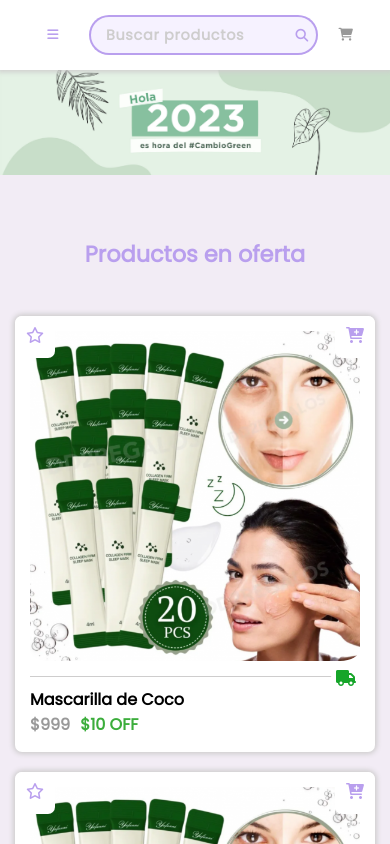
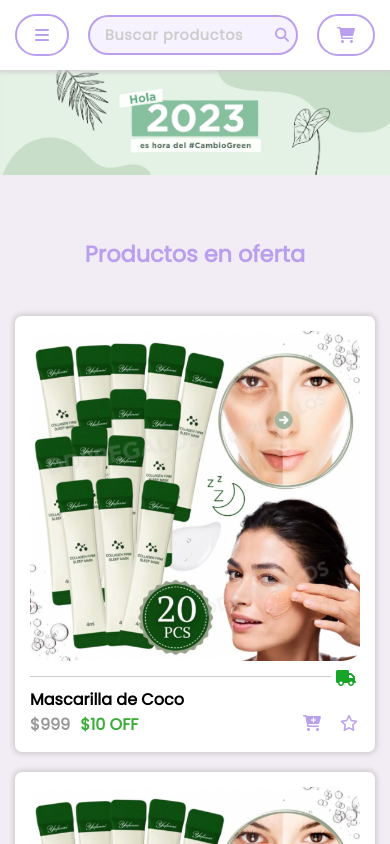
Before and after one commit to lorenzoSanchez97/ShowRoom, a React (Vite) app in the folder ShowRoom-FrontEnd/: page / in a window 390 px wide. Shown: the top 844 px of the page. Built offline with nearby package versions, Linux system fonts and the light colour scheme.

Commit message:
Ajusto responsive de header y home

```diff
--- a/ShowRoom-FrontEnd/src/components/Header/Header.jsx
+++ b/ShowRoom-FrontEnd/src/components/Header/Header.jsx
@@ -32,7 +32,7 @@ function Header({ setSideMenu }) {
                 </div>
                 <div>
                     <Link to="/cart"><button className="carrito" href="/cart"><i className="fa-solid fa-cart-shopping"></i></button></Link>
-                    <i className="fa-solid fa-cart-shopping responsive-carrito"></i>
+                    <button className="responsive-carrito-button"><i className="fa-solid fa-cart-shopping responsive-carrito"></i></button>
                 </div>
             </section>
             <nav className="nav-bar">
--- a/ShowRoom-FrontEnd/src/components/Header/header.css
+++ b/ShowRoom-FrontEnd/src/components/Header/header.css
@@ -7,10 +7,9 @@ header {
 }
 
 #logo {
-    position: absolute;
-    top: 2px;
-    left: 350px;
-    width: 100px;
+    position: relative;
+    top: 26px;
+    width: 90px;
 }
 
 .header-top-bar {
@@ -20,12 +19,7 @@ header {
     justify-content: center;
     gap: 5%;
     align-items: center;
-
-}
-
-.header-top-bar i {
-    font-size: .8rem;
-    color: var(--color3);
+    max-height: 70px;
 }
 
 .search-bar button i {
@@ -57,7 +51,6 @@ ul.nav-bar-list {
 .carrito {
     font-size: 0.9rem;
     text-decoration: none;
-    border: none;
     background: none;
     transition: all 100ms;
     color: var(--color3);
@@ -214,20 +207,21 @@ ul.nav-bar-list {
     color: var(--bordes);
 }
 
-.menu-hamburguesa {
+.menu-hamburguesa,
+.responsive-carrito-button {
     display: none;
+    background: none;
+    padding: 1px 8px;
+    border-radius: 25px;
+    border: 2px solid var(--violeta);
 }
 
-.menu-hamburguesa i {
+.menu-hamburguesa i,
+.responsive-carrito  {
     padding: 10px;
-    background-color: white;
+    font-size: 1rem;
     color: var(--violeta);
     border-radius: 7px;
-}
-
-.responsive-carrito {
-    display: none;
-    font-size: 1.2rem;
 }
 
 @keyframes list-animation {
@@ -246,9 +240,9 @@ ul.nav-bar-list {
     }
 }
 
-@media (width < 950px) {
-    .search-bar {
-        width: 30%;
+@media (width < 1025px) {
+    #logo {
+        width: 75px;
     }
 }
 
@@ -258,16 +252,16 @@ ul.nav-bar-list {
     .carrito {
         font-size: 0.9rem;
     }
+}
 
-    .search-bar {
-        width: 26%;
+@media (width < 845px) {
+
+    .logo-container {
+        display: none;
     }
 }
 
 @media (width < 769px) {
-    #logo {
-        width: 90px;
-    }
 
     .user-session-buttons {
         display: none;
@@ -277,7 +271,8 @@ ul.nav-bar-list {
         display: none;
     }
 
-    .menu-hamburguesa {
+    .menu-hamburguesa,
+    .responsive-carrito-button {
         display: block;
     }
 
@@ -296,10 +291,6 @@ ul.nav-bar-list {
 }
 
 @media (width < 505px) {
-    .logo-container {
-        display: none;
-    }
-
     .search-bar {
         width: 65%;
     }
--- a/ShowRoom-FrontEnd/src/components/Product/Product.jsx
+++ b/ShowRoom-FrontEnd/src/components/Product/Product.jsx
@@ -4,91 +4,107 @@ function Product() {
     return (
         <>
             <article className="producto">
-                <button className="product-card-cart-button"> <i className="fa-solid fa-cart-plus product-card-cart-icon"></i></button>
-                <button className="product-card-fav-button"><i class="fa-regular fa-star product-card-fav-icon"></i></button>
                 <img src="/images/mascarilla.png" alt="" />
                 <div className="product-card-data-container">
                     <p className="nombre-producto">Mascarilla de Coco</p>
                     <i className="fa-solid fa-truck product-card-envio-icon"></i>
                     <p className="precio-producto">$999</p>
                     <p className="descuento-producto">$10 OFF</p>
+                    <div className="product-card-buttons-container">
+                    <button className="product-card-cart-button"> <i className="fa-solid fa-cart-plus product-card-cart-icon"></i></button>
+                    <button className="product-card-fav-button"><i class="fa-regular fa-star product-card-fav-icon"></i></button>
+                    </div>
                 </div>
             </article>
             <article className="producto">
-                <button className="product-card-cart-button"> <i className="fa-solid fa-cart-plus product-card-cart-icon"></i></button>
-                <button className="product-card-fav-button"><i class="fa-regular fa-star product-card-fav-icon"></i></button>
                 <img src="/images/mascarilla.png" alt="" />
                 <div className="product-card-data-container">
                     <p className="nombre-producto">Mascarilla de Coco</p>
                     <i className="fa-solid fa-truck product-card-envio-icon"></i>
                     <p className="precio-producto">$999</p>
                     <p className="descuento-producto">$10 OFF</p>
+                    <div className="product-card-buttons-container">
+                    <button className="product-card-cart-button"> <i className="fa-solid fa-cart-plus product-card-cart-icon"></i></button>
+                    <button className="product-card-fav-button"><i class="fa-regular fa-star product-card-fav-icon"></i></button>
+                    </div>
                 </div>
             </article>
             <article className="producto">
-                <button className="product-card-cart-button"> <i className="fa-solid fa-cart-plus product-card-cart-icon"></i></button>
-                <button className="product-card-fav-button"><i class="fa-regular fa-star product-card-fav-icon"></i></button>
                 <img src="/images/mascarilla.png" alt="" />
                 <div className="product-card-data-container">
                     <p className="nombre-producto">Mascarilla de Coco</p>
                     <i className="fa-solid fa-truck product-card-envio-icon"></i>
                     <p className="precio-producto">$999</p>
                     <p className="descuento-producto">$10 OFF</p>
+                    <div className="product-card-buttons-container">
+                    <button className="product-card-cart-button"> <i className="fa-solid fa-cart-plus product-card-cart-icon"></i></button>
+                    <button className="product-card-fav-button"><i class="fa-regular fa-star product-card-fav-icon"></i></button>
+                    </div>
                 </div>
             </article>
             <article className="producto">
-                <button className="product-card-cart-button"> <i className="fa-solid fa-cart-plus product-card-cart-icon"></i></button>
-                <button className="product-card-fav-button"><i class="fa-regular fa-star product-card-fav-icon"></i></button>
                 <img src="/images/mascarilla.png" alt="" />
                 <div className="product-card-data-container">
                     <p className="nombre-producto">Mascarilla de Coco</p>
                     <i className="fa-solid fa-truck product-card-envio-icon"></i>
                     <p className="precio-producto">$999</p>
                     <p className="descuento-producto">$10 OFF</p>
+                    <div className="product-card-buttons-container">
+                    <button className="product-card-cart-button"> <i className="fa-solid fa-cart-plus product-card-cart-icon"></i></button>
+                    <button className="product-card-fav-button"><i class="fa-regular fa-star product-card-fav-icon"></i></button>
+                    </div>
                 </div>
             </article>
             <article className="producto">
-                <button className="product-card-cart-button"> <i className="fa-solid fa-cart-plus product-card-cart-icon"></i></button>
-                <button className="product-card-fav-button"><i class="fa-regular fa-star product-card-fav-icon"></i></button>
                 <img src="/images/mascarilla.png" alt="" />
                 <div className="product-card-data-container">
                     <p className="nombre-producto">Mascarilla de Coco</p>
                     <i className="fa-solid fa-truck product-card-envio-icon"></i>
                     <p className="precio-producto">$999</p>
                     <p className="descuento-producto">$10 OFF</p>
+                    <div className="product-card-buttons-container">
+                    <button className="product-card-cart-button"> <i className="fa-solid fa-cart-plus product-card-cart-icon"></i></button>
+                    <button className="product-card-fav-button"><i class="fa-regular fa-star product-card-fav-icon"></i></button>
+                    </div>
                 </div>
             </article>
             <article className="producto">
-                <button className="product-card-cart-button"> <i className="fa-solid fa-cart-plus product-card-cart-icon"></i></button>
-                <button className="product-card-fav-button"><i class="fa-regular fa-star product-card-fav-icon"></i></button>
                 <img src="/images/mascarilla.png" alt="" />
                 <div className="product-card-data-container">
                     <p className="nombre-producto">Mascarilla de Coco</p>
                     <i className="fa-solid fa-truck product-card-envio-icon"></i>
                     <p className="precio-producto">$999</p>
                     <p className="descuento-producto">$10 OFF</p>
+                    <div className="product-card-buttons-container">
+                    <button className="product-card-cart-button"> <i className="fa-solid fa-cart-plus product-card-cart-icon"></i></button>
+                    <button className="product-card-fav-button"><i class="fa-regular fa-star product-card-fav-icon"></i></button>
+                    </div>
                 </div>
             </article>
             <article className="producto">
-                <button className="product-card-cart-button"> <i className="fa-solid fa-cart-plus product-card-cart-icon"></i></button>
-                <button className="product-card-fav-button"><i class="fa-regular fa-star product-card-fav-icon"></i></button>
                 <img src="/images/mascarilla.png" alt="" />
                 <div className="product-card-data-container">
                     <p className="nombre-producto">Mascarilla de Coco</p>
                     <i className="fa-solid fa-truck product-card-envio-icon"></i>
                     <p className="precio-producto">$999</p>
                     <p className="descuento-producto">$10 OFF</p>
+                    <div className="product-card-buttons-container">
+                    <button className="product-card-cart-button"> <i className="fa-solid fa-cart-plus product-card-cart-icon"></i></button>
+                    <button className="product-card-fav-button"><i class="fa-regular fa-star product-card-fav-icon"></i></button>
+                    </div>
                 </div>
             </article>
             <article className="producto">
-                <button className="product-card-cart-button"> <i className="fa-solid fa-cart-plus product-card-cart-icon"></i></button>
-                <button className="product-card-fav-button"><i class="fa-regular fa-star product-card-fav-icon"></i></button>
                 <img src="/images/mascarilla.png" alt="" />
                 <div className="product-card-data-container">
                     <p className="nombre-producto">Mascarilla de Coco</p>
                     <i className="fa-solid fa-truck product-card-envio-icon"></i>
                     <p className="precio-producto">$999</p>
                     <p className="descuento-producto">$10 OFF</p>
+                    <div className="product-card-buttons-container">
+                    <button className="product-card-cart-button"> <i className="fa-solid fa-cart-plus product-card-cart-icon"></i></button>
+                    <button className="product-card-fav-button"><i class="fa-regular fa-star product-card-fav-icon"></i></button>
+                    </div>
                 </div>
             </article>
         </>
--- a/ShowRoom-FrontEnd/src/components/Product/product.css
+++ b/ShowRoom-FrontEnd/src/components/Product/product.css
@@ -45,41 +45,24 @@
     font-size: 1.2rem;
 }
 
-.product-card-cart-button {
+.product-card-cart-button,
+.product-card-fav-button {
     border: none;
-    border-radius: 7px;
-    background-color: white;
-    padding: 11px;
+    background-color: transparent;
+    padding: 7px;
     color: var(--violeta);
-    position: absolute;
-    right: 0px;
-    top: 0px;
+    border-radius: 5px;
 }
 
-.product-card-cart-button i {
-    font-size: .9rem;
-    color: var(--violeta);
-}
-
-.product-card-cart-button:hover {
+.product-card-cart-button:hover,
+.product-card-fav-button:hover {
     cursor: pointer;
-    border-radius: 0 7px 0 7px;
     background-color: var(--violeta);
 }
 
-.product-card-cart-button:hover .product-card-cart-icon {
+.product-card-cart-button:hover .product-card-cart-icon,
+.product-card-fav-button:hover .product-card-fav-icon {
     color: white;
-}
-
-.product-card-fav-button {
-    border: none;
-    border-radius: 7px;
-    background-color: white;
-    padding: 11px;
-    color: var(--violeta);
-    position: absolute;
-    left: 0px;
-    top: 0px;
 }
 
 .product-card-fav-button i,
@@ -87,14 +70,13 @@
     font-size: 1rem;
 }
 
-.product-card-fav-button:hover {
-    cursor: pointer;
-    border-radius: 7px 0 7px 0;
-    background-color: var(--violeta);
-}
-
-.product-card-fav-button:hover .product-card-fav-icon {
-    color: white;
+.product-card-buttons-container {
+    background-color: transparent;
+    position: absolute;
+    right: -5px;
+    bottom: -5px;
+    display: flex;
+    flex-direction: row;
 }
 
 .product-card-envio-icon {
@@ -111,6 +93,15 @@
 
 .producto:hover .product-card-envio-icon {
     transform: rotate(360deg);
+}
+
+@media (width < 1150px) {
+
+    .product-card-buttons-container {
+        position: relative;
+        justify-content: center;
+        gap: 10px;
+    }
 }
 
 @media (width < 875px) {
@@ -139,4 +130,10 @@
         width: 100%;
         max-width: none;
     }
+
+    .product-card-buttons-container {
+        position: absolute;
+        justify-content: center;
+        gap: 5px;
+    }
 }
--- a/ShowRoom-FrontEnd/src/components/SectionTitle/sectionTitle.css
+++ b/ShowRoom-FrontEnd/src/components/SectionTitle/sectionTitle.css
@@ -2,11 +2,10 @@
     margin: auto;
     text-align: center;
     color: var(--violeta);
-    border-radius: 7px;
     padding: 5px;
     margin-bottom: 40px;
-    font-size: 2rem;
-    width: 50%;
+    font-size: 2.2rem;
+    width: 100%;
 }
 
 @media (width < 1025px) {
```
